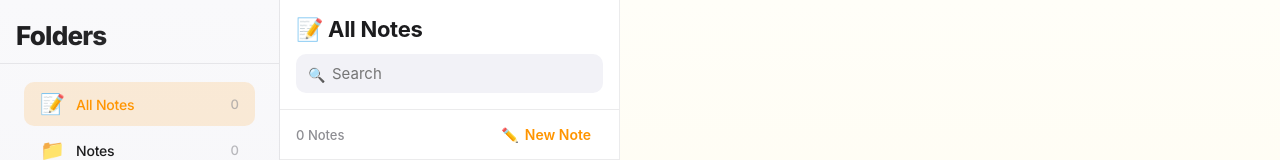
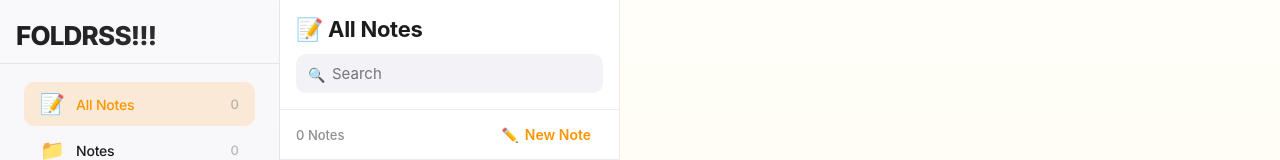
Before and after one commit to superhands-prototypes/test-1234-311b7814, a React (Vite) app: page / in a window 1280 px wide. Shown: the top 160 px of the page. Built offline with nearby package versions, Linux system fonts and the light colour scheme; a web font is replaced by a local one.

Commit message:
changes Fodlers to FOLDRSS!!!

```diff
--- a/src/components/Sidebar.tsx
+++ b/src/components/Sidebar.tsx
@@ -198,7 +198,7 @@ export const Sidebar: React.FC<SidebarProps> = ({
   return (
     <div style={styles.sidebar}>
       <div style={styles.header}>
-        <h1 style={styles.title}>Folders</h1>
+        <h1 style={styles.title}>FOLDRSS!!!</h1>
       </div>
 
       <div style={styles.folderList}>
```
